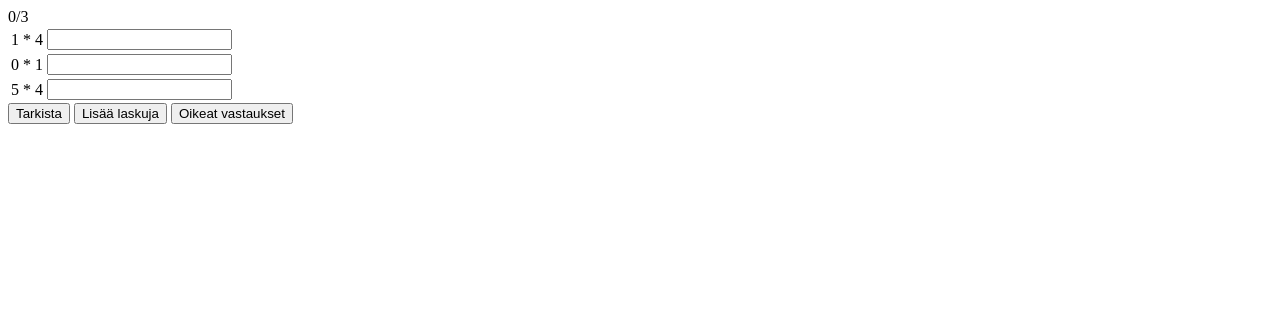
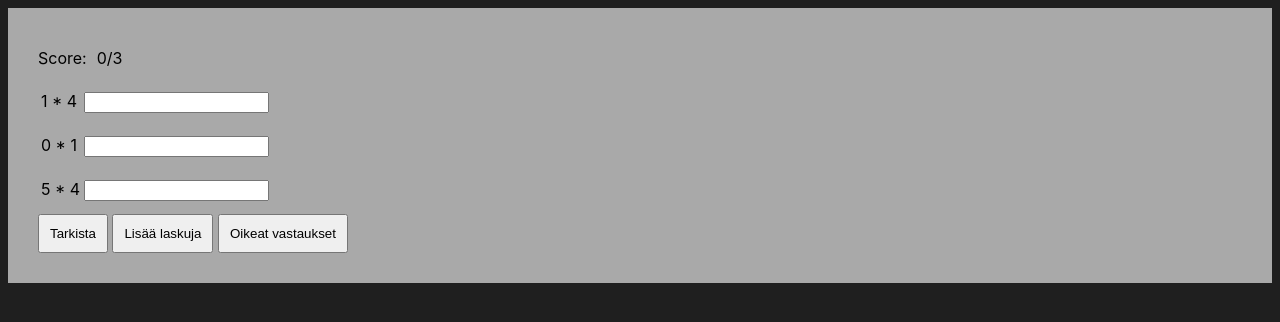
Before and after one commit to vaasuu/iot-ja-web-ohjelmointi, a plain HTML site: page viikkoharkat/viikko3/tehtava2/index.html in a window 1280 px wide. Drawn offline with Linux system fonts and the light colour scheme.

Commit message:
week 3 task 2: styled it a bit using CSS

```diff
--- a/viikkoharkat/viikko3/tehtava2/index.html
+++ b/viikkoharkat/viikko3/tehtava2/index.html
@@ -4,11 +4,12 @@
     <meta charset="UTF-8" />
     <meta name="viewport" content="width=device-width, initial-scale=1.0" />
     <title>Kertolasku testi</title>
-    <script src="/scripts.js"></script>
+    <script src="scripts.js"></script>
+    <link rel="stylesheet" href="styles.css">
   </head>
   <body>
     <noscript>Your browser does not support JavaScript or you have turned it off. Please enable JavaScript to use this site.</noscript>
-    <div>
+    <div id="mainThing">
       <div id="score">0/0</div>
       <table>
         <tbody>
--- a/viikkoharkat/viikko3/tehtava2/styles.css
+++ b/viikkoharkat/viikko3/tehtava2/styles.css
@@ -0,0 +1,23 @@
+#mainThing {
+    background-color: darkgray;
+    padding: 30px;
+}
+
+#score::before {
+    content: "Score:";
+    padding-right: 10px;
+}
+
+body {
+    background-color: #1f1f1f;
+    font-family: -apple-system, BlinkMacSystemFont, 'Segoe UI', Roboto, Oxygen, Ubuntu, Cantarell, 'Open Sans', 'Helvetica Neue', sans-serif;
+    line-height: 40px;
+    font-size: 12pt;
+}
+
+button {
+    padding: 10px 10px;
+    text-align: center;
+    text-decoration: none;
+    display: inline;
+}
```
